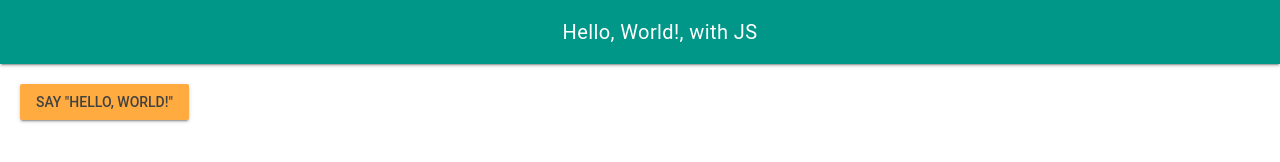
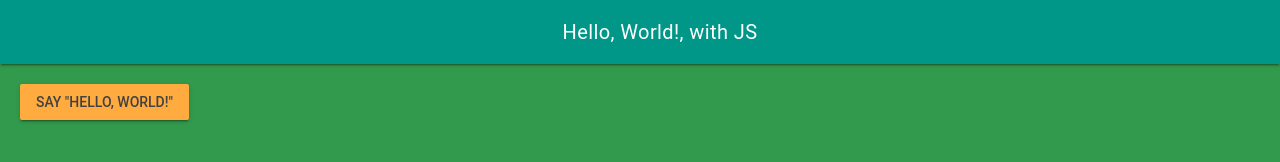
Before and after one commit to parsa-tahavori/IC2O-UNIT2-01, a plain HTML site: page index.html in a window 1280 px wide. Drawn offline with nearby package versions, Linux system fonts and the light colour scheme.

Commit message:
changes in css

```diff
--- a/css/style.css
+++ b/css/style.css
@@ -14,6 +14,10 @@
   padding-top: 15pt;
 }
 
+body {
+  background-color: #329a4c;
+}
+
 /* Due to error in MDL : https://github.com/google/material-design-lite/issues/5281
 */
 .mdl-ripple {
```
